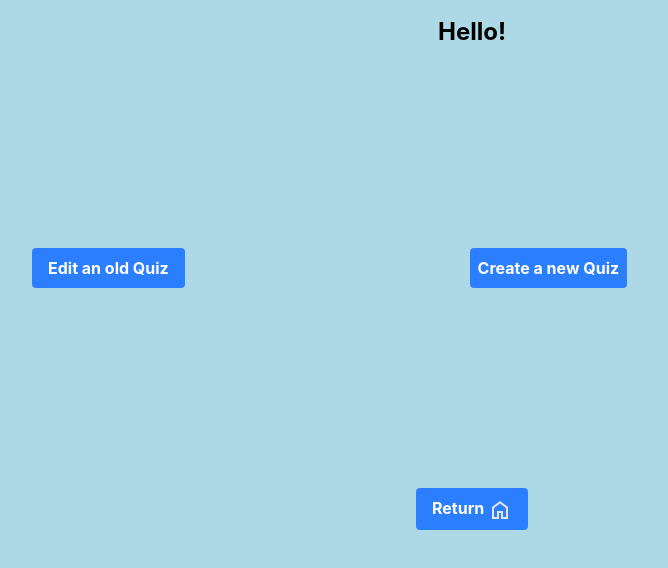
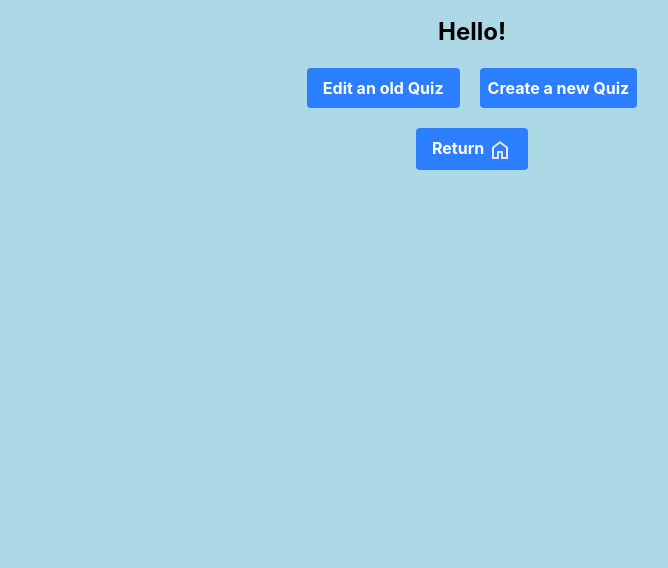
Before and after one commit to Toy085/What-is-Quiz, a SvelteKit app: page /create in a window 1280 px wide. Shown: the top 568 px of the page, without its empty margins (168-836 px from the left). Built offline with nearby package versions, Linux system fonts and the light colour scheme.

Commit message:
Update spacing on create page

```diff
--- a/src/routes/create/+page.svelte
+++ b/src/routes/create/+page.svelte
@@ -31,17 +31,18 @@
 </script>
 
 <h1 class="text-2xl font-bold m-4 text-center">Hello!</h1>
+
 {#if creationMode}
     <Gameboard creation={true} bind:QuestionText={questionText} bind:CategoriesText={categoriesText} />
 
     <button onclick={saveQuizTemp} class="bg-blue-500 hover:bg-blue-700 m-auto block text-white font-bold p-2 rounded cursor-pointer">Save Quiz</button>
     <button onclick={exportQuiz} class="bg-blue-500 hover:bg-blue-700 m-auto block text-white font-bold p-2 mt-2 rounded cursor-pointer">Export Quiz</button>
 {:else}
-    <div class="flex flex-row m-50">
+    <div class="flex flex-row m-5 justify-center items-center gap-5">
         <input type="file" id="jsonInput" accept=".WhatIsQuiz" onchange={quizUpload} class="hidden">
         <label for="jsonInput" class="bg-blue-500 hover:bg-blue-700 text-white font-bold py-2 px-4 rounded cursor-pointer">Edit an old Quiz</label>
 
-        <button onclick={creationMode = true} class="bg-blue-500 hover:bg-blue-700 m-auto block text-white font-bold p-2 rounded cursor-pointer">Create a new Quiz</button>
+        <button onclick={creationMode = true} class="bg-blue-500 hover:bg-blue-700 text-white font-bold p-2 rounded cursor-pointer">Create a new Quiz</button>
     </div>
 {/if}
 
```
